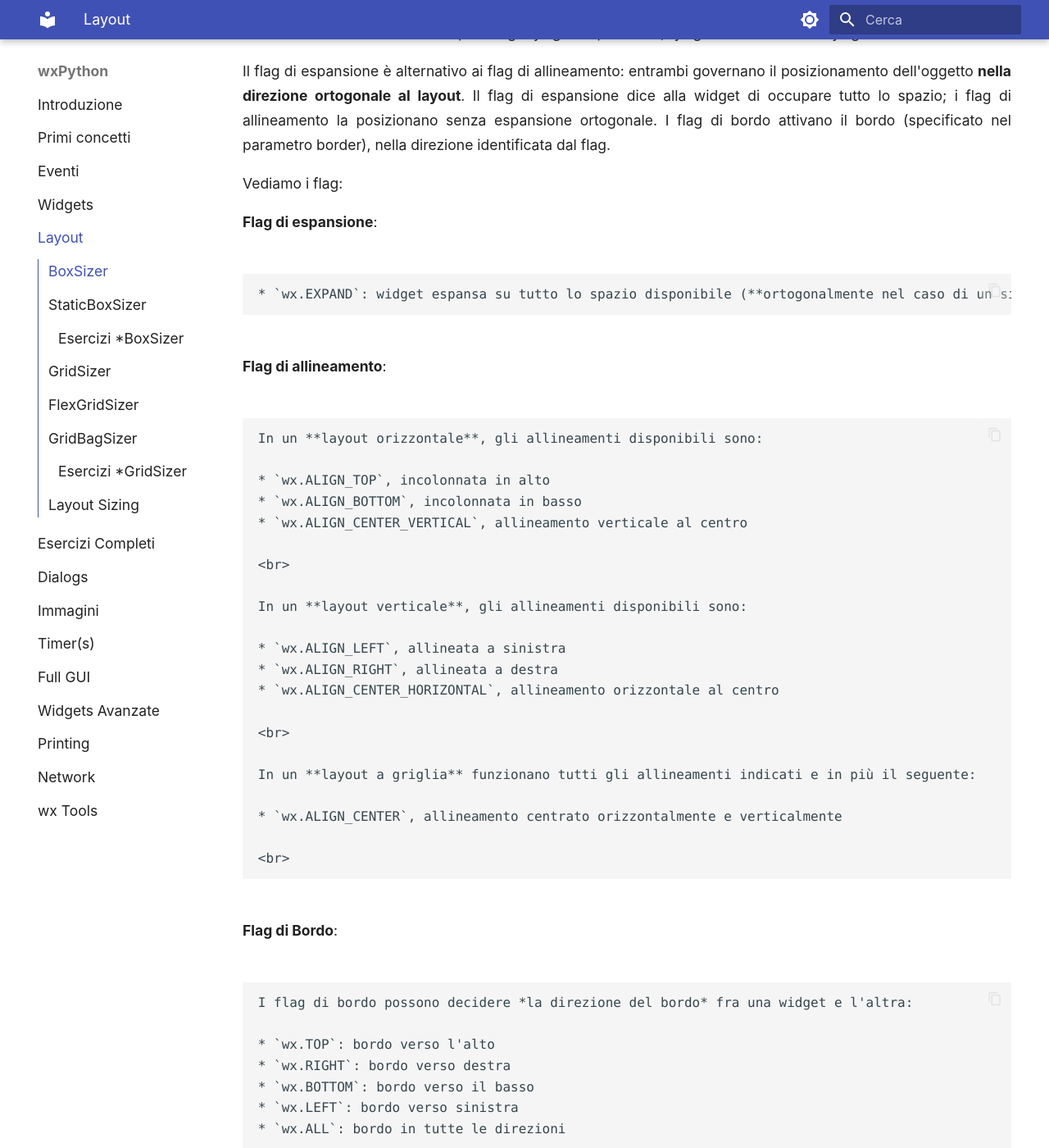
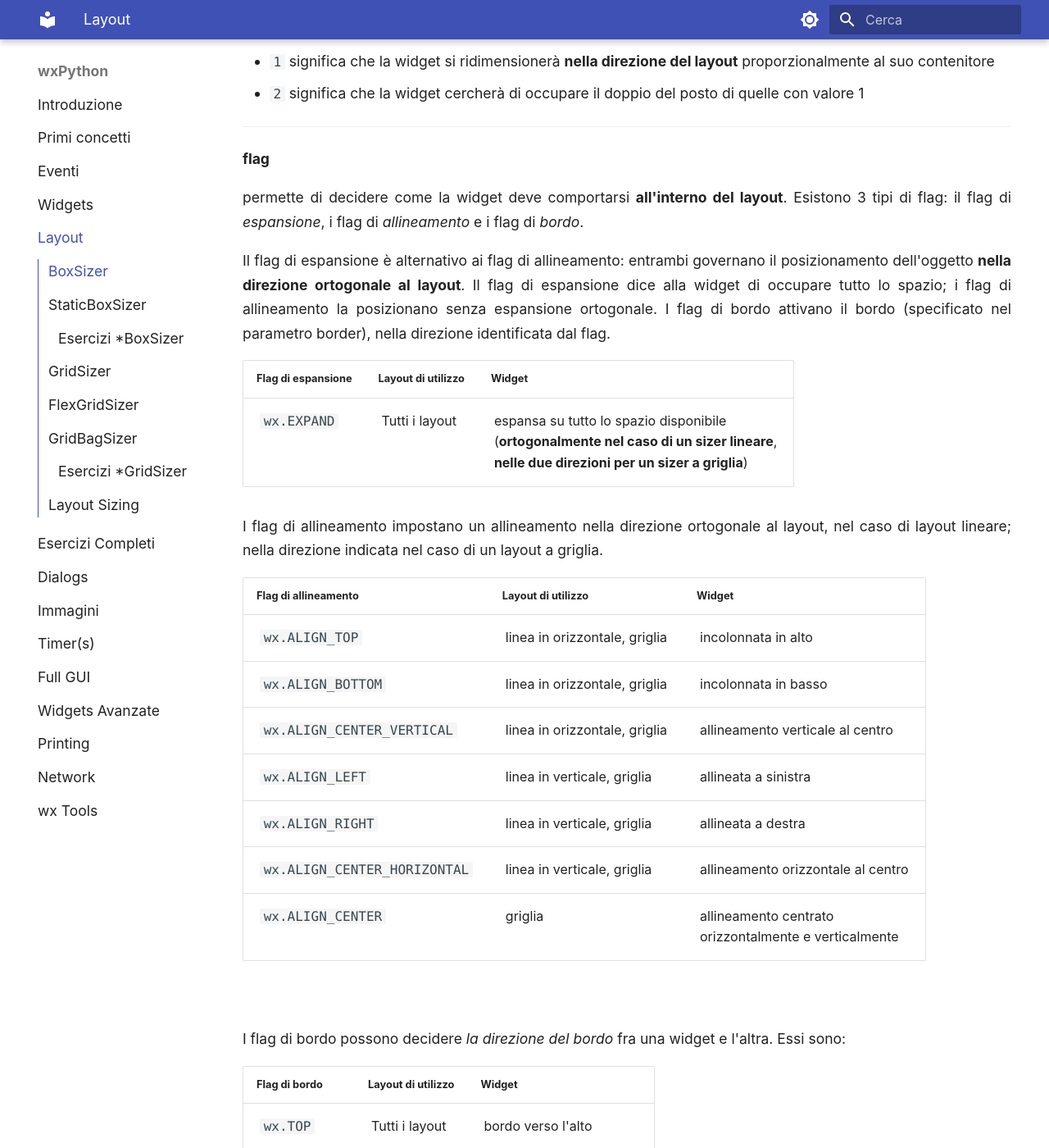
Before and after one commit to adjamhub/pyhandouts, an MkDocs documentation site: the page built from docs/wx/120_layout.md, in a window 1280 px wide and 1400 px high, scrolled down 4210 px. Shown: the whole window at 82% size. Built offline with MkDocs 1.6.1 and Material for MkDocs 9.7.7, drawn with Linux system fonts in a browser that asks for light colours; some of the changed text lies outside the part shown.

Commit message:
Migliora (si spera) la descrizione dei parametri per il layout

````diff
--- a/docs/wx/120_layout.md
+++ b/docs/wx/120_layout.md
@@ -128,81 +128,84 @@ box.Add(widget, proportion = 0, flag = 0, border = 0)
 
 Vediamo i parametri:
 
-- **widget** è la widget da inserire
+<hr>
 
-- **proportion** può essere 0,1,2
+**widget**
+
+è l'oggetto grafico (o un altro layout, nel caso di layuot più complessi) da inserire
+
+<hr>
+
+**proportion**
+
+indica la capacità di ridimensionamento della widget all'interno del layout. Può essere 0,1,2:
 
   * `0` (valore di *default*) significa che la widget non si ridimensionerà
   * `1` significa che la widget si ridimensionerà **nella direzione del layout** proporzionalmente al suo contenitore
   * `2` significa che la widget cercherà di occupare il doppio del posto di quelle con valore 1
 
-- **flag** permette di decidere come la widget deve comportarsi **all'interno del layout**.
+<hr>
 
-  Diciamo subito che esistono 3 tipi di flag: il *flag di espansione*, i *flag di allineamento* e i *flag di bordo*.
+**flag**
 
-  Il flag di espansione è alternativo ai flag di allineamento: entrambi governano il posizionamento dell'oggetto **nella direzione ortogonale al layout**.
-  Il flag di espansione dice alla widget di occupare tutto lo spazio; i flag di allineamento la posizionano senza espansione ortogonale. I flag di bordo attivano
-  il bordo (specificato nel parametro border), nella direzione identificata dal flag.
+permette di decidere come la widget deve comportarsi **all'interno del layout**. Esistono 3 tipi di flag: il flag di *espansione*, i flag di *allineamento* e i flag di *bordo*.
+
+Il flag di espansione è alternativo ai flag di allineamento: entrambi governano il posizionamento dell'oggetto **nella direzione ortogonale al layout**.
+Il flag di espansione dice alla widget di occupare tutto lo spazio; i flag di allineamento la posizionano senza espansione ortogonale. I flag di bordo attivano
+il bordo (specificato nel parametro border), nella direzione identificata dal flag.
 
 
-  Vediamo i flag:
+| Flag di espansione | Layout di utilizzo                  |  Widget                     |
+|--------------------|-------------------------------------|-----------------------------|
+|`wx.EXPAND`         | Tutti i layout                      | espansa su tutto lo spazio disponibile <br>(**ortogonalmente nel caso di un sizer lineare**,<br> **nelle due direzioni per un sizer a griglia**)   |
 
-  **Flag di espansione**:
+I flag di allineamento impostano un allineamento nella direzione ortogonale al layout, nel caso di layout lineare; nella direzione indicata nel caso di un
+layout a griglia.
 
-    * `wx.EXPAND`: widget espansa su tutto lo spazio disponibile (**ortogonalmente nel caso di un sizer lineare**, **nelle due direzioni per un sizer a griglia**)
+| Flag di allineamento         | Layout di utilizzo            | Widget                             |
+|------------------------------|-------------------------------|------------------------------------|
+| `wx.ALIGN_TOP`               | linea in orizzontale, griglia | incolonnata in alto                |
+| `wx.ALIGN_BOTTOM`            | linea in orizzontale, griglia | incolonnata in basso               |
+| `wx.ALIGN_CENTER_VERTICAL`   | linea in orizzontale, griglia | allineamento verticale al centro   |
+| `wx.ALIGN_LEFT`              | linea in verticale, griglia   | allineata a sinistra               |
+| `wx.ALIGN_RIGHT`             | linea in verticale, griglia   | allineata a destra                 |
+| `wx.ALIGN_CENTER_HORIZONTAL` | linea in verticale, griglia   | allineamento orizzontale al centro |
+| `wx.ALIGN_CENTER`            | griglia                       | allineamento centrato <br>orizzontalmente e verticalmente |
+
+<br>
+
+I flag di bordo possono decidere *la direzione del bordo* fra una widget e l'altra. Essi sono:
 
 
-  **Flag di allineamento**:
+| Flag di bordo   | Layout di utilizzo    | Widget                         |
+|-----------------|-----------------------|--------------------------------|
+| `wx.TOP`        | Tutti i layout        | bordo verso l'alto             |
+| `wx.RIGHT`      | Tutti i layout        | bordo verso destra             |
+| `wx.BOTTOM`     | Tutti i layout        | bordo verso il basso           |
+| `wx.LEFT`       | Tutti i layout        | bordo verso sinistra           |
+| `wx.ALL`        | Tutti i layout        | bordo in tutte le direzioni    |
 
 
-    In un **layout orizzontale**, gli allineamenti disponibili sono:
+<br>
 
-    * `wx.ALIGN_TOP`, incolonnata in alto
-    * `wx.ALIGN_BOTTOM`, incolonnata in basso
-    * `wx.ALIGN_CENTER_VERTICAL`, allineamento verticale al centro
+Va detto che è possibile combinare 2 o più flag con il simbolo `|` (la barra verticale, si chiama *pipe*). Vediamo qualche esempio:
 
-    <br>
+``` python
+# bordo in alto e a sinistra con la widget in espansione
+... flag = wx.TOP | wx.LEFT | wx.EXPAND ...
 
-    In un **layout verticale**, gli allineamenti disponibili sono:
+# widget allineata a destra con 10 pixel di bordo
+... flag = wx.ALIGN_RIGHT | wx.RIGHT, border = 10 )
+```
 
-    * `wx.ALIGN_LEFT`, allineata a sinistra
-    * `wx.ALIGN_RIGHT`, allineata a destra
-    * `wx.ALIGN_CENTER_HORIZONTAL`, allineamento orizzontale al centro
+<hr>
 
-    <br>
+**border**
 
-    In un **layout a griglia** funzionano tutti gli allineamenti indicati e in più il seguente:
+rappresenta la dimensione in pixel del bordo della widget, nelle direzioni indicate dai flag di bordo
+(se non ci sono flag di bordo, è un parametro inutile).
 
-    * `wx.ALIGN_CENTER`, allineamento centrato orizzontalmente e verticalmente
-
-    <br>
-
-  **Flag di Bordo**:
-
-    I flag di bordo possono decidere *la direzione del bordo* fra una widget e l'altra:
-
-    * `wx.TOP`: bordo verso l'alto
-    * `wx.RIGHT`: bordo verso destra
-    * `wx.BOTTOM`: bordo verso il basso
-    * `wx.LEFT`: bordo verso sinistra
-    * `wx.ALL`: bordo in tutte le direzioni
-
-
-  <br>
-
-  Va detto che è possibile combinare 2 o più flag con il simbolo `|` (la barra verticale, si chiama *pipe*). Vediamo qualche esempio:
-
-  ``` python
-  # bordo in alto e a sinistra con la widget in espansione
-  ... flag = wx.TOP | wx.LEFT | wx.EXPAND ...
-
-  # widget allineata a destra con 10 pixel di bordo
-  ... flag = wx.ALIGN_RIGHT | wx.RIGHT, border = 10 )
-  ```
-
-- **border** rappresenta la dimensione in pixel del bordo della widget, nelle direzioni indicate dai flag di bordo
-  (se non ci sono flag di bordo, è un parametro inutile).
-
+<hr>
 
 Quando hai finito di lavorare con layout e widget devi applicare il layout al suo contenitore,
 che nei nostri esempi sarà sempre un pannello, quindi dovrai fare una cosa del genere:
````
